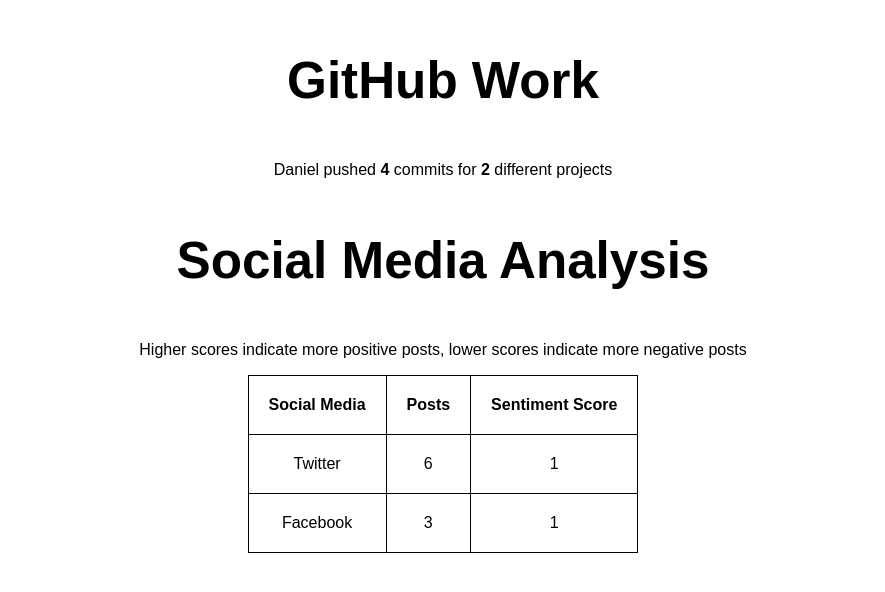
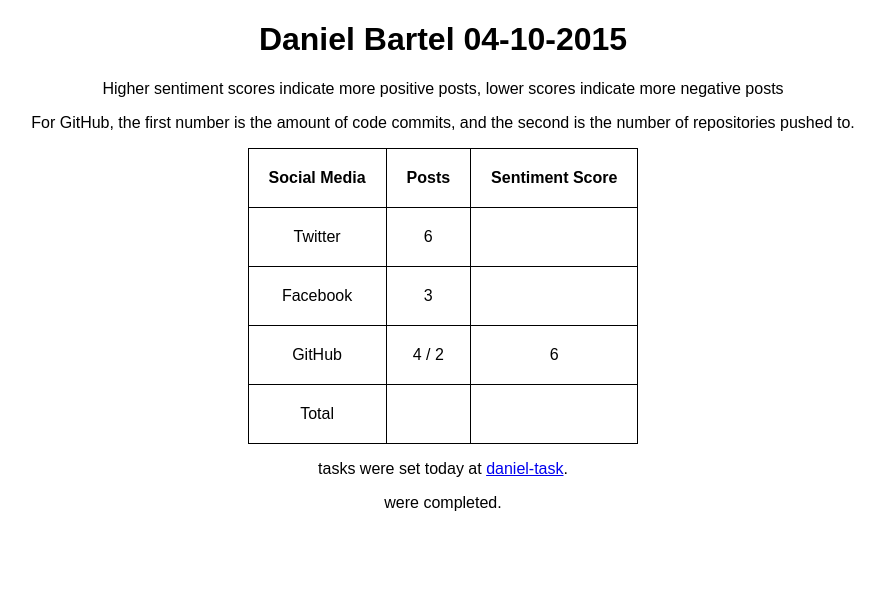
Before and after one commit to howisdaniel/howisdaniel.github.io, a Jekyll site: the page built from _posts/2015-04-13-welcome-to-jekyll.markdown, in a window 1280 px wide. Shown: the top 592 px of the page, without its empty margins (197-1082 px from the left). Built offline with Jekyll 4.4.1, drawn with Linux system fonts in a browser that asks for light colours; some web fonts are replaced.

Commit message:
post page layout

```diff
--- a/_layouts/post.html
+++ b/_layouts/post.html
@@ -1,16 +1,11 @@
 ---
 layout: default
 ---
+
 <div class="centered">
-    <div class="post">
-        <h1 class="title">{{p.title}}</h1>
-        <div class="gh">
-            <h3 class="title">GitHub Work</h3>
-            <p>Daniel pushed <strong>{{page.github.commits}}</strong> commits for <strong>{{page.github.repos}}</strong> different projects</p>
-        </div>
-        <div class="social">
-            <h3 class="title">Social Media Analysis</h3>
-            <p>Higher scores indicate more positive posts, lower scores indicate more negative posts</p>
+    <h1>{{page.title}}</h1>
+    <p>Higher sentiment scores indicate more positive posts, lower scores indicate more negative posts</p>
+    <p>For GitHub, the first number is the amount of code commits, and the second is the number of repositories pushed to.</p>
     <table class="table">
         <thead>
             <tr>
@@ -23,15 +18,31 @@
             <tr>
                 <td>Twitter</td>
                 <td>{{page.twitter.tweets}}</td>
-                        <td>{{page.twitter.sentiment}}</td>
+                <td>{{page.twitter.mean}}</td>
             </tr>
             <tr>
                 <td>Facebook</td>
                 <td>{{page.facebook.posts}}</td>
-                        <td>{{page.facebook.sentiment}}</td>
+                <td>{{page.facebook.mean}}</td>
+            </tr>
+            <tr>
+                <td>GitHub</td>
+                <td>{{page.github.commits}} / {{page.github.repos}}</td>
+                <td>{{page.github.sentiment}}</td>
+            </tr>
+            <tr>
+                <td>
+                    Total
+                </td>
+                <td>
+                    {{page.summary.totalPosts}}
+                </td>
+                <td> {{page.summary.averageScore}}
+                </td>
             </tr>
         </tbody>
     </table>
+    <p>{{page.tasks.total_tasks}} tasks were set today at <a href="http://howisdaniel.github.io/tasks">daniel-task</a>.</p>
+    <p>{{page.tasks.completed_tasks}} were completed.</p>
+
 </div>
-    </div>
-</div>
```
Lines whose indentation alone changed are shown as unchanged.
